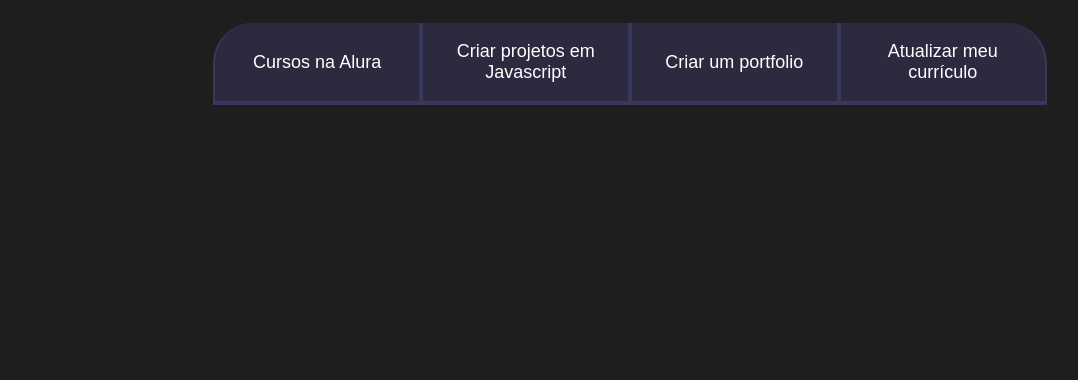
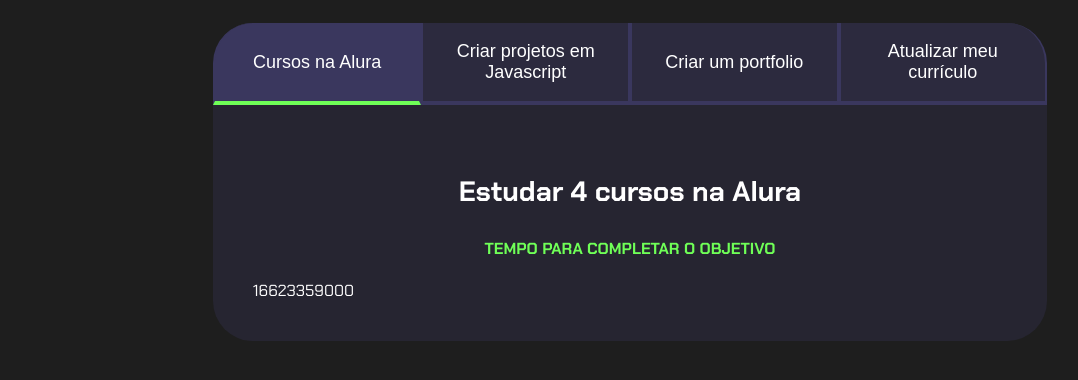
Before and after one commit to Ferrari2612/projeto-de-vida-1, a plain HTML site: page js-projeto-aula-1/index.html in a window 1280 px wide. Both pictures are taken after a click on the button "Cursos na Alura". Shown: the part 80-460 px from the top of the page, without its empty margins (10-1088 px from the left). Drawn offline with Linux system fonts and the light colour scheme.

Commit message:
Add files via upload

```diff
--- a/js-projeto-aula-1/index.html
+++ b/js-projeto-aula-1/index.html
@@ -1,22 +1,45 @@
 <!DOCTYPE html>
 <html lang="pt-br">
-
 <head>
     <meta charset="UTF-8">
     <meta name="viewport" content="width=device-width, initial-scale=1.0">
     <title>Meus objetivos do ano</title>
     <link rel="stylesheet" href="style.css">
 </head>
-
 <body>
     <section class="conteudo-principal">
         <h2 class="titulo-principal">Meus Objetivos do ano<span>_</span></h2>
+        <div class="conteudo">
         <div class="botoes">
-            <button class="botao">Cursos na Alura</button>
+            <button class="botao ativo">Cursos na Alura</button>
             <button class="botao">Criar projetos em Javascript</button>
             <button class="botao">Criar um portfolio</button>
             <button class="botao">Atualizar meu currículo</button>
         </div>
+        <div class="abas-textos">
+            <div class="aba-conteudo ativo">
+                <h3 class="aba-conteudo-titulo-principal">Estudar 4 cursos na Alura</h3>
+                <h4 class="aba-conteudo-titulo-secundario">Tempo para completar o objetivo</h4>
+                <div class="contador"></div>
+            </div>
+            <div class="aba-conteudo">
+                <h3 class="aba-conteudo-titulo-principal">Criar 5 projetos em JavaScript</h3>
+                <h4 class="aba-conteudo-titulo-secundario">Tempo para completar o objetivo</h4>
+                <div class="contador"></div>
+            </div>
+            <div class="aba-conteudo">
+                <h3 class="aba-conteudo-titulo-principal">Criar um portfolio com os meus 3 melhores projetos</h3>
+                <h4 class="aba-conteudo-titulo-secundario">Tempo para completar o objetivo</h4>
+                <div class="contador"></div>
+            </div>
+            <div class="aba-conteudo">
+                <h3 class="aba-conteudo-titulo-principal">Atualizar meu currículo com os certificados da Alura</h3>
+                <h4 class="aba-conteudo-titulo-secundario">Tempo para completar o objetivo</h4>
+                <div class="contador"></div>
+            </div>
+        </div>
+    </div>
     </section>
+    <script src="main.js"></script>
 </body>
 </html>
--- /dev/null
+++ b/js-projeto-aula-1/main.js
@@ -0,0 +1,21 @@
+const botoes = document.querySelectorAll(".botao");
+const textos = document.querySelectorAll(".aba-conteudo");
+
+for (let i = 0; i < botoes.length; i++) {
+    botoes[i].onclick = function () {
+
+        for (let j = 0; j < botoes.length; j++) {
+            botoes[j].classList.remove("ativo");
+            textos[j].classList.remove("ativo");
+        }
+
+        botoes[i].classList.add("ativo");
+        textos[i].classList.add("ativo");
+    }
+}
+
+const contadores = document.querySelectorAll(".contador");
+const tempoObjetivo1 = new Date("2024-10-05T00:00:00");
+let tempoAtual = new Date();
+
+contadores[0].textContent = tempoObjetivo1 - tempoAtual;
--- a/js-projeto-aula-1/style.css
+++ b/js-projeto-aula-1/style.css
@@ -36,6 +36,7 @@
     color: var(--verde);
 }
 
+
 .botao{
     font-family: "Crakra Petch", sans-serif;
     background-color: var(--botao-inativo);
@@ -59,13 +60,46 @@
 .botoes{
     display: block;
 }
+
+.botao.ativo{
+    background-color: var(--botao-ativo);
+    border-bottom: 4px solid var(--verde);
+    }
+
+ .abas-textos{
+    background-color: var(--texto-fundo);
+    padding: 40px;
+    border-radius: 0 0 40px 40px;
+}
+
+.aba-conteudo.ativo{
+    display: block;
+}
+
+.aba-conteudo{
+    display: none;
+}
+
+.aba-conteudo-titulo-principal{
+    font-size: 28px;
+    text-align: center;
+}
+
+.aba-conteudo-titulo-secundario{
+    text-align: center;
+    color: var(--verde);
+    text-transform: uppercase;
+}
+
 @media screen and (min-width: 768px) {
     .botoes{
         display: flex;
     }
+
     .botao:first-child{
         border-radius: 40px 0 0 0;
     }
+
     .botao:last-child{
         border-radius: 0 40px 0 0;
     }
```
